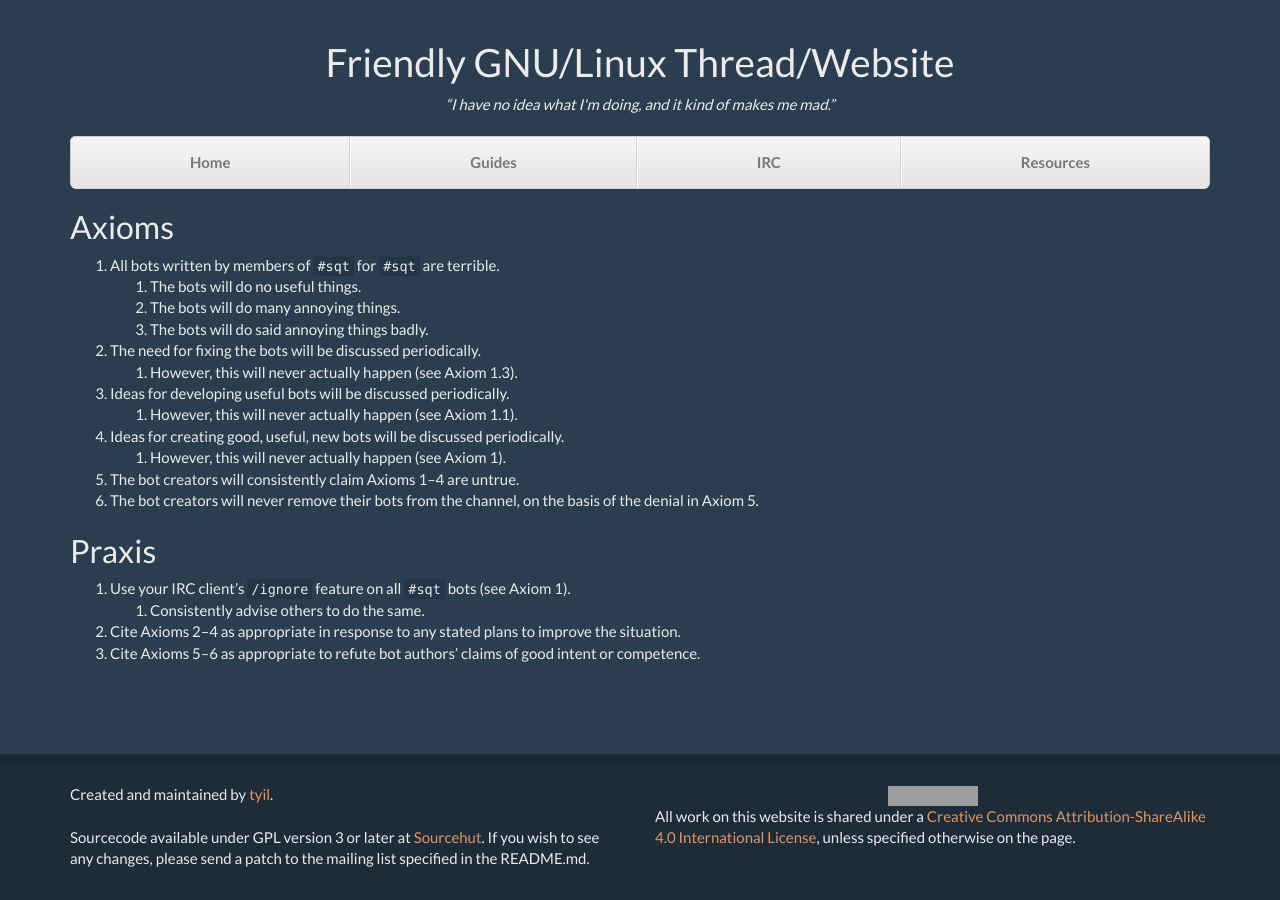
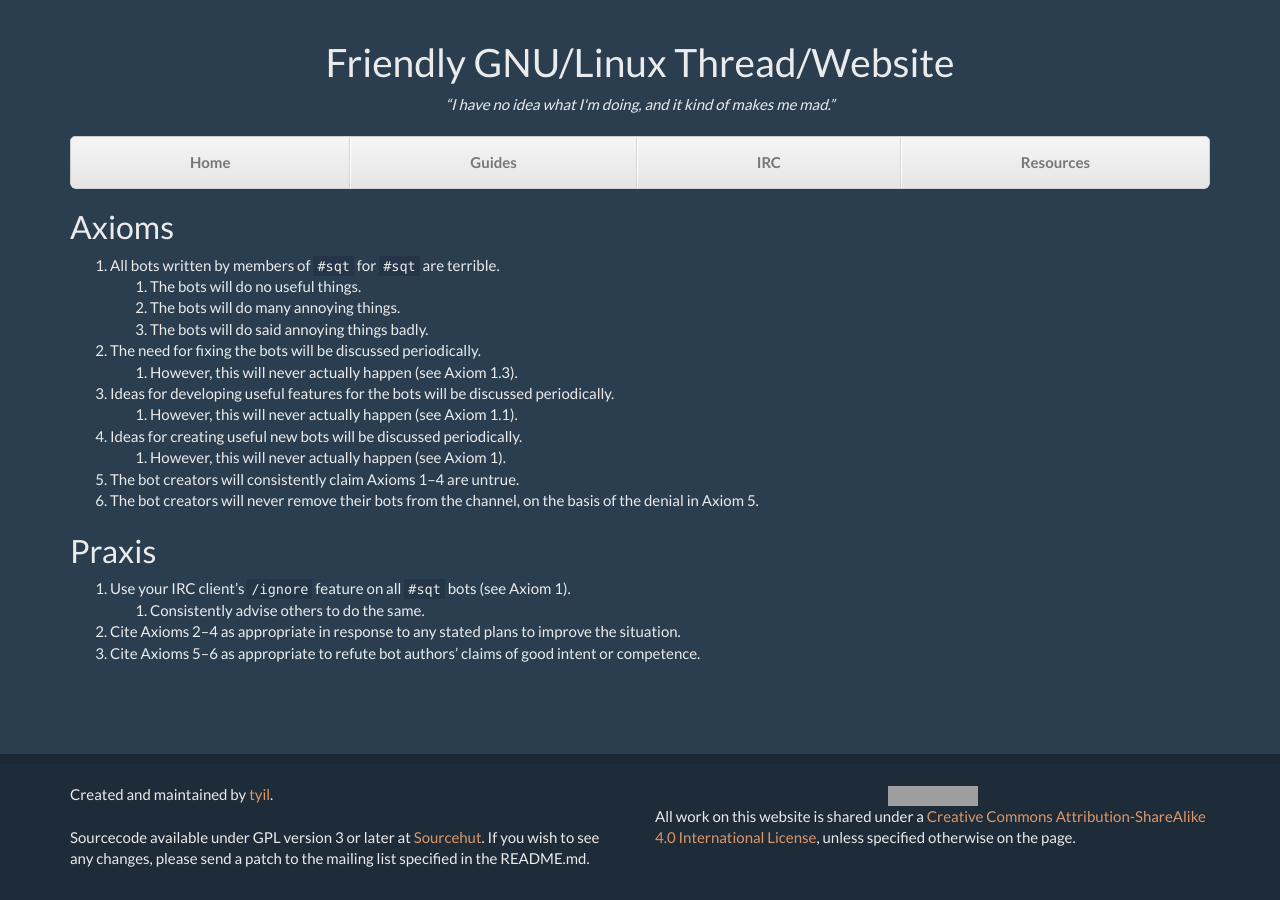
Before and after one commit to scriptkitties/fglt, a Jekyll site: the page built from bots.md, in a window 1280 px wide. Built offline with Jekyll 4.4.1, drawn with Linux system fonts in a browser that asks for light colours; grey boxes are pictures that could not be loaded.

Commit message:
Clarify a couple of the axioms

```diff
--- a/bots.md
+++ b/bots.md
@@ -12,9 +12,10 @@ layout: default
 	3. The bots will do said annoying things badly.
 2. The need for fixing the bots will be discussed periodically.
 	1. However, this will never actually happen (see Axiom 1.3).
-3. Ideas for developing useful bots will be discussed periodically.
+3. Ideas for developing useful features for the bots will be discussed
+   periodically.
 	1. However, this will never actually happen (see Axiom 1.1).
-4. Ideas for creating good, useful, new bots will be discussed periodically.
+4. Ideas for creating useful new bots will be discussed periodically.
 	1. However, this will never actually happen (see Axiom 1).
 5. The bot creators will consistently claim Axioms 1–4 are untrue.
 6. The bot creators will never remove their bots from the channel, on the basis
```
